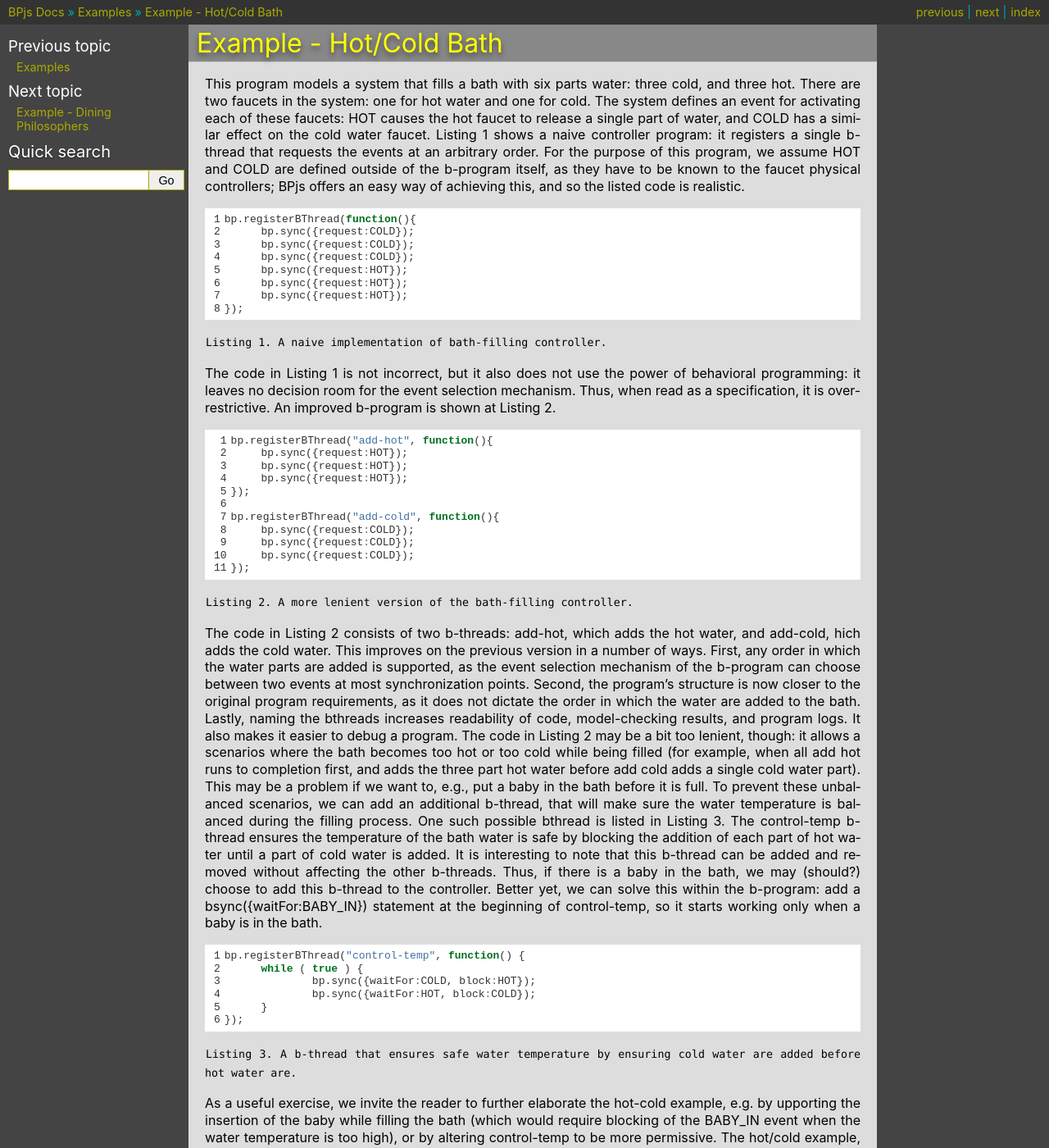
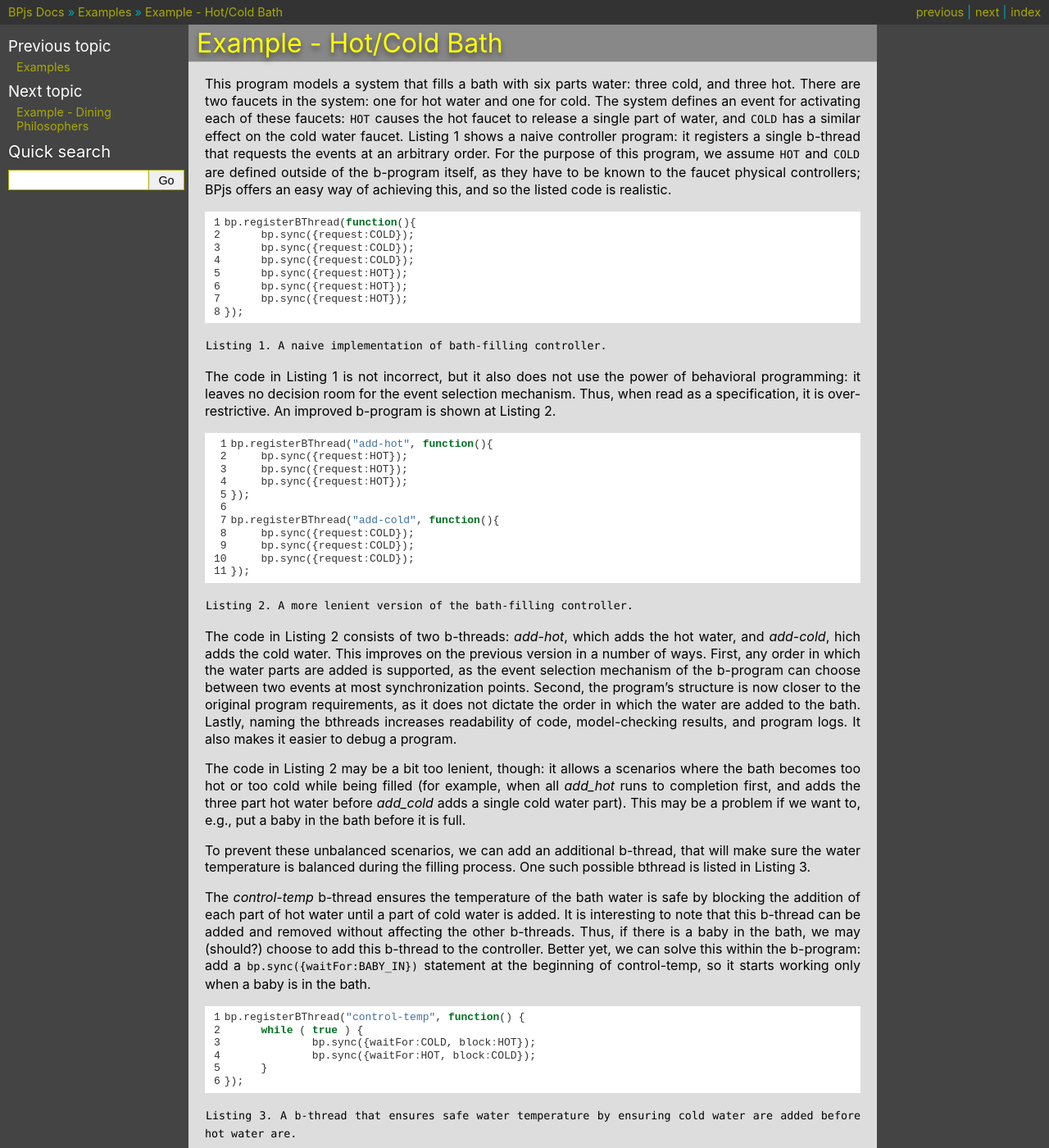
Before and after one commit to bThink-BGU/BPjs, a Sphinx documentation site: the page built from docs/source/example-hot-cold.rst, in a window 1280 px wide and 1400 px high. Shown: the whole window at 82% size. Built offline with Sphinx 7.4.7, drawn with Linux system fonts in a browser that asks for light colours; formulas are drawn with MathJax 3; some of the changed text lies outside the part shown.

Commit message:
orgenizes HC

```diff
--- a/docs/source/example-hot-cold.rst
+++ b/docs/source/example-hot-cold.rst
@@ -4,7 +4,9 @@ Example - Hot/Cold Bath
 
 .. include example-hot-cold::
 
-This program models a system that fills a bath with six parts water: three cold, and three hot. There are two faucets in the system: one for hot water and one for cold. The system defines an event for activating each of these faucets: HOT causes the hot faucet to release a single part of water, and COLD has a similar effect on the cold water faucet. Listing 1 shows a naive controller program: it registers a single b-thread that requests the events at an arbitrary order. For the purpose of this program, we assume HOT and COLD are defined outside of the b-program itself, as they have to be known to the faucet physical controllers; BPjs offers an easy way of achieving this, and so the listed code is realistic.
+This program models a system that fills a bath with six parts water: three cold, and three hot. There are two faucets in the system: one for hot water and one for cold. The system defines an event for activating each of these faucets: ``HOT`` causes the hot faucet to release a single part of water, and
+``COLD`` has a similar effect on the cold water faucet. Listing 1 shows a naive controller program: it registers a single b-thread that requests the events at an arbitrary order. For the purpose of this program, we assume
+``HOT`` and ``COLD`` are defined outside of the b-program itself, as they have to be known to the faucet physical controllers; BPjs offers an easy way of achieving this, and so the listed code is realistic.
 
 .. literalinclude:: Examples_code/HC_listing1.js
   :linenos:
@@ -18,15 +20,19 @@ The code in Listing 1 is not incorrect, but it also does not use the power of be
   :language: javascript
 ``Listing 2. A more lenient version of the bath-filling controller.``
 
-The code in Listing 2 consists of two b-threads: add-hot, which adds the hot water, and add-cold,  hich adds the cold water. This improves on the previous version in a number of ways. First, any order in which the water parts are added is supported, as the event selection mechanism of the b-program
-can choose between two events at most synchronization points.
-Second, the program’s structure is now closer to the original program requirements, as it does not dictate the order in which the water are added to the bath. Lastly, naming the bthreads increases readability of code, model-checking results, and program logs. It also makes it easier to debug a program. The code in Listing 2 may be a bit too lenient, though: it allows a scenarios where the bath becomes too hot or too cold while being filled (for example, when all add hot runs to completion first, and adds the three part hot water before add cold adds a single cold water part). This may be a problem if we want to, e.g., put a baby in the bath before it is full.
-To prevent these unbalanced scenarios, we can add an additional b-thread, that will make sure the water temperature is balanced during the filling process. One such possible bthread is listed in Listing 3. The control-temp b-thread ensures the temperature of the bath water is safe by blocking the addition of each part of hot water until a part of cold water is added. It is interesting to note that this b-thread can be added and removed without affecting the other b-threads. Thus, if there is a baby in the bath, we may (should?) choose to add this b-thread to the controller. Better yet, we can solve this within the b-program: add a bsync({waitFor:BABY_IN}) statement at the beginning of control-temp, so it starts working only when a baby is in the bath.
+The code in Listing 2 consists of two b-threads: *add-hot*, which adds the hot water, and *add-cold*,  hich adds the cold water. This improves on the previous version in a number of ways. First, any order in which the water parts are added is supported, as the event selection mechanism of the b-program can choose between two events at most synchronization points.
+Second, the program’s structure is now closer to the original program requirements, as it does not dictate the order in which the water are added to the bath. Lastly, naming the bthreads increases readability of code, model-checking results, and program logs. It also makes it easier to debug a program.
+
+The code in Listing 2 may be a bit too lenient, though: it allows a scenarios where the bath becomes too hot or too cold while being filled (for example, when all *add_hot* runs to completion first, and adds the three part hot water before *add_cold* adds a single cold water part). This may be a problem if we want to, e.g., put a baby in the bath before it is full.
+
+To prevent these unbalanced scenarios, we can add an additional b-thread, that will make sure the water temperature is balanced during the filling process. One such possible bthread is listed in Listing 3.
+
+The *control-temp* b-thread ensures the temperature of the bath water is safe by blocking the addition of each part of hot water until a part of cold water is added. It is interesting to note that this b-thread can be added and removed without affecting the other b-threads. Thus, if there is a baby in the bath, we may (should?) choose to add this b-thread to the controller. Better yet, we can solve this within the b-program: add a ``bp.sync({waitFor:BABY_IN})`` statement at the beginning of control-temp, so it starts working only when a baby is in the bath.
 
 .. literalinclude:: Examples_code/HC_listing3.js
   :linenos:
   :language: javascript
 ``Listing 3. A b-thread that ensures safe water temperature by ensuring cold water are added before hot water are.``
 
-As a useful exercise, we invite the reader to further elaborate the hot-cold example, e.g. by  upporting the insertion of the baby while filling the bath (which would require blocking of the BABY_IN event when the water temperature is too high), or by altering control-temp to be more permissive.
+As a useful exercise, we invite the reader to further elaborate the hot-cold example, e.g. by  upporting the insertion of the baby while filling the bath (which would require blocking of the ``BABY_IN`` event when the water temperature is too high), or by altering *control-temp* to be more permissive.
 The hot/cold example, first introduced in [3], is the “hello world” program of Behavioral  rogramming, used as an example in numerous papers and tools. Thus, it can serve as a compare-and-contrast case study between different implementations.
```
